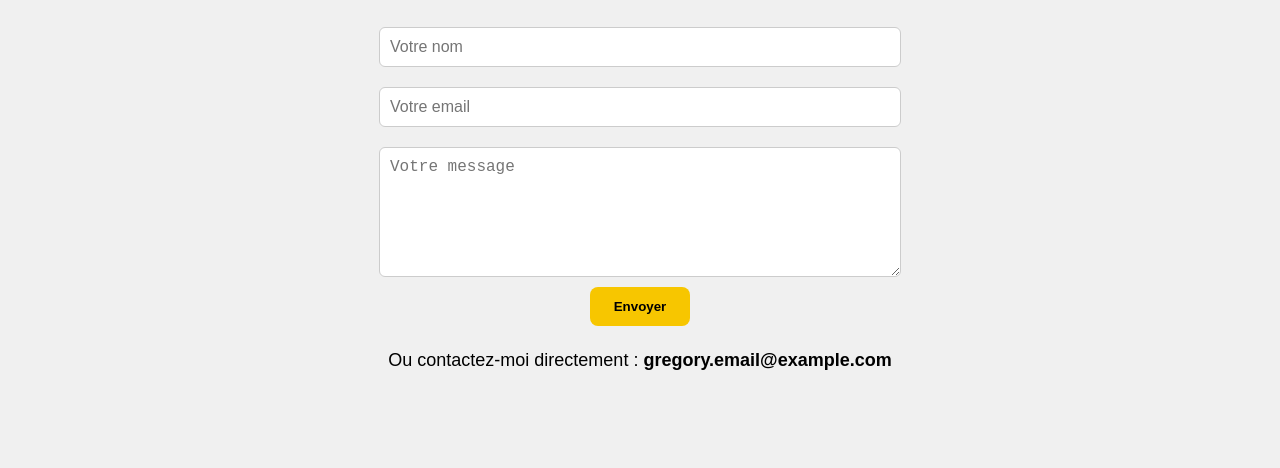
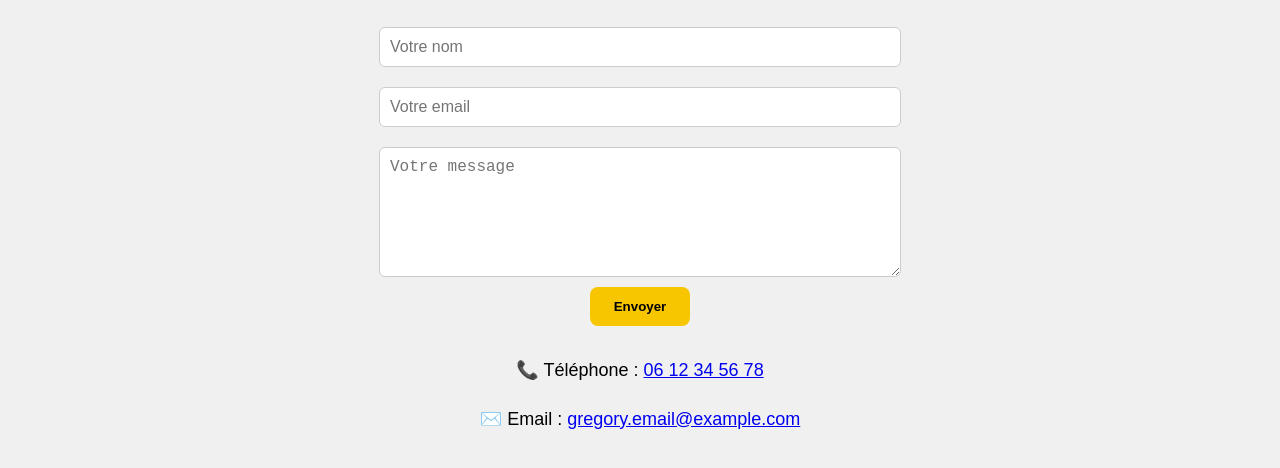
Before and after one commit to Florisar/Gregory-charbonneau, a plain HTML site: page contact.html in a window 1280 px wide. Shown: the part 432-900 px from the top of the page. Before the commit the page ends 847 px from the top, so only its background shows below. Drawn offline with Linux system fonts and the light colour scheme.

Commit message:
Update contact.html

```diff
--- a/contact.html
+++ b/contact.html
@@ -22,14 +22,19 @@
   <h2>Contactez-moi</h2>
   <p>Remplissez le formulaire ci-dessous ou utilisez mes coordonnées pour me joindre directement :</p>
 
-  <form action="mailto:votre.email@example.com" method="post" enctype="text/plain">
+  <!-- Formulaire -->
+  <form action="mailto:gregory.email@example.com" method="post" enctype="text/plain">
     <input type="text" name="nom" placeholder="Votre nom" required>
     <input type="email" name="email" placeholder="Votre email" required>
     <textarea name="message" placeholder="Votre message" rows="6" required></textarea>
     <button type="submit">Envoyer</button>
   </form>
 
-  <p style="margin-top:20px;">Ou contactez-moi directement : <strong>gregory.email@example.com</strong></p>
+  <!-- Coordonnées directes -->
+  <div style="margin-top:30px; font-size:18px;">
+    <p>📞 Téléphone : <a href="tel:0612345678">06 12 34 56 78</a></p>
+    <p>✉️ Email : <a href="mailto:gregory.email@example.com">gregory.email@example.com</a></p>
+  </div>
 </div>
 
 </body>
```
